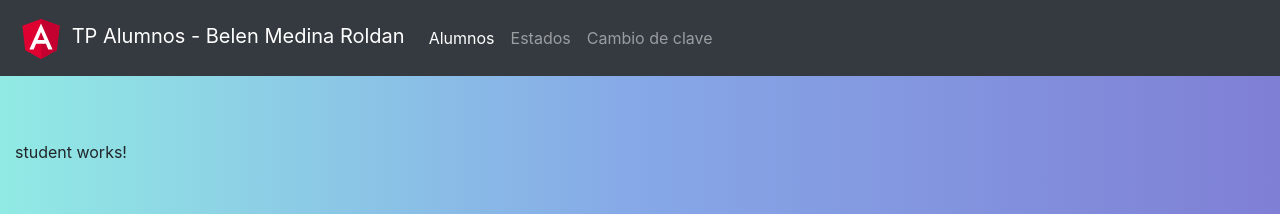
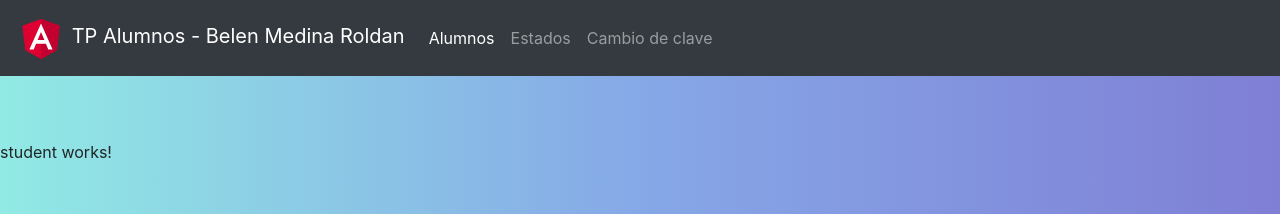
Before and after one commit to belenmr/tp-alumnos-angular, an Angular app: page /alumnos in a window 1280 px wide. Shown: the top 214 px of the page. Built offline with nearby package versions, Linux system fonts and the light colour scheme.

Commit message:
Se agrega estilos a componente app

```diff
--- a/src/app/app.component.html
+++ b/src/app/app.component.html
@@ -1,4 +1,4 @@
 <app-navbar></app-navbar>
-<div class="container-fluid" style="margin-top: 4em;">
+<div class="app">
     <router-outlet></router-outlet>
 </div>
--- a/src/styles.css
+++ b/src/styles.css
@@ -6,6 +6,14 @@
     background: #7F7FD5;
     background: -webkit-linear-gradient(to right, #91EAE4, #86A8E7, #7F7FD5);
     background: linear-gradient(to right, #91EAE4, #86A8E7, #7F7FD5);
+}
 
-
+.app {
+    width: 100%;
+    margin-top: 3em;
+    padding-top: 1em;
+    padding-right: 0px;
+    padding-left: 0px;
+    margin-right: auto;
+    margin-left: auto;
 }
```
